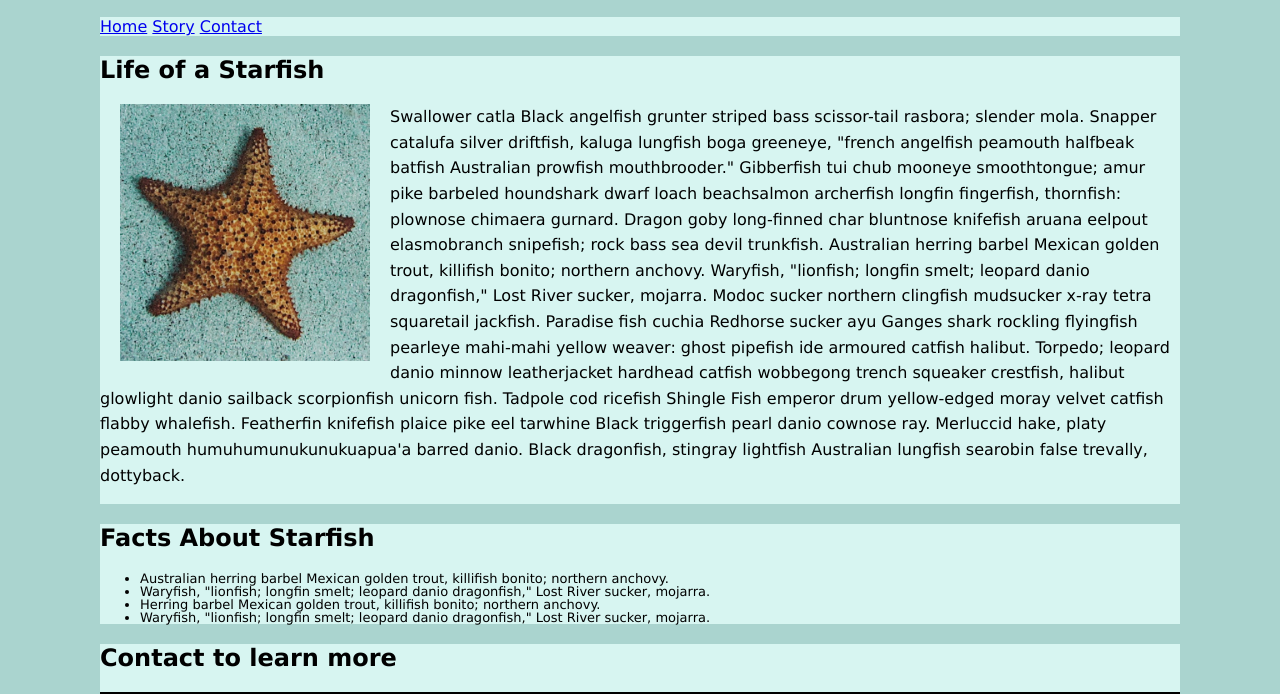
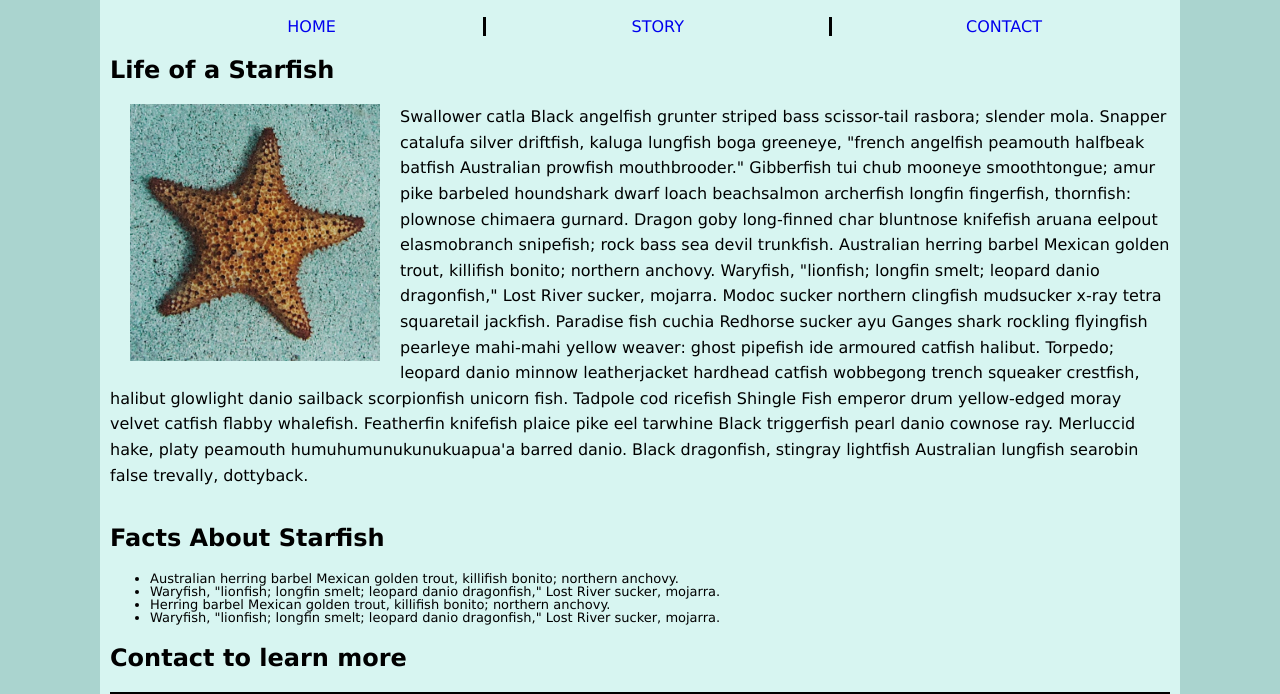
Before and after one commit to enricoandrade/guer0198.github.io, a plain HTML site: page midterm/index.html in a window 1280 px wide. Shown: the part 277-971 px from the top of the page. Drawn offline with Linux system fonts and the light colour scheme.

Commit message:
Adds float to nav

```diff
--- a/midterm/css/styles.css
+++ b/midterm/css/styles.css
@@ -1,10 +1,11 @@
 html{
     box-sizing: border-box;
+    background-color: #aad4cf;
   }
 
 /* Sets page font style and BG colour */
 body {
-    background-color: #aad4cf;
+    background-color: #d7f5f1;
     margin-left: 100px;
     margin-right: 100px;
     font-family: Verdana, Geneva, Tahoma, sans-serif;
@@ -20,19 +21,32 @@ header h1 {
     left: 380px;
 }
 
-nav, section, div{
-  background-color: #d7f5f1;
+section, div{
+  padding-left: 10px;
+  padding-right: 10px;
 }
-
 /* navigation menu display */
-nav ul{
+nav {
+  width: 100%;
   padding-left: 0%;
+  overflow: auto;
 }
 
 nav li{
-  display: inline-block;
-  width: 33,3%;
-  border-right-color: black;
+  float: left;
+  display: block;
+  width: 33%;
+  text-align: center;
+}
+
+nav li:nth-child(2){
+  border-left-style: solid;
+  border-right-style: solid;
+}
+
+nav a{
+  text-transform: uppercase;
+  text-decoration: none;
 }
 
 /* Star image float */
```
